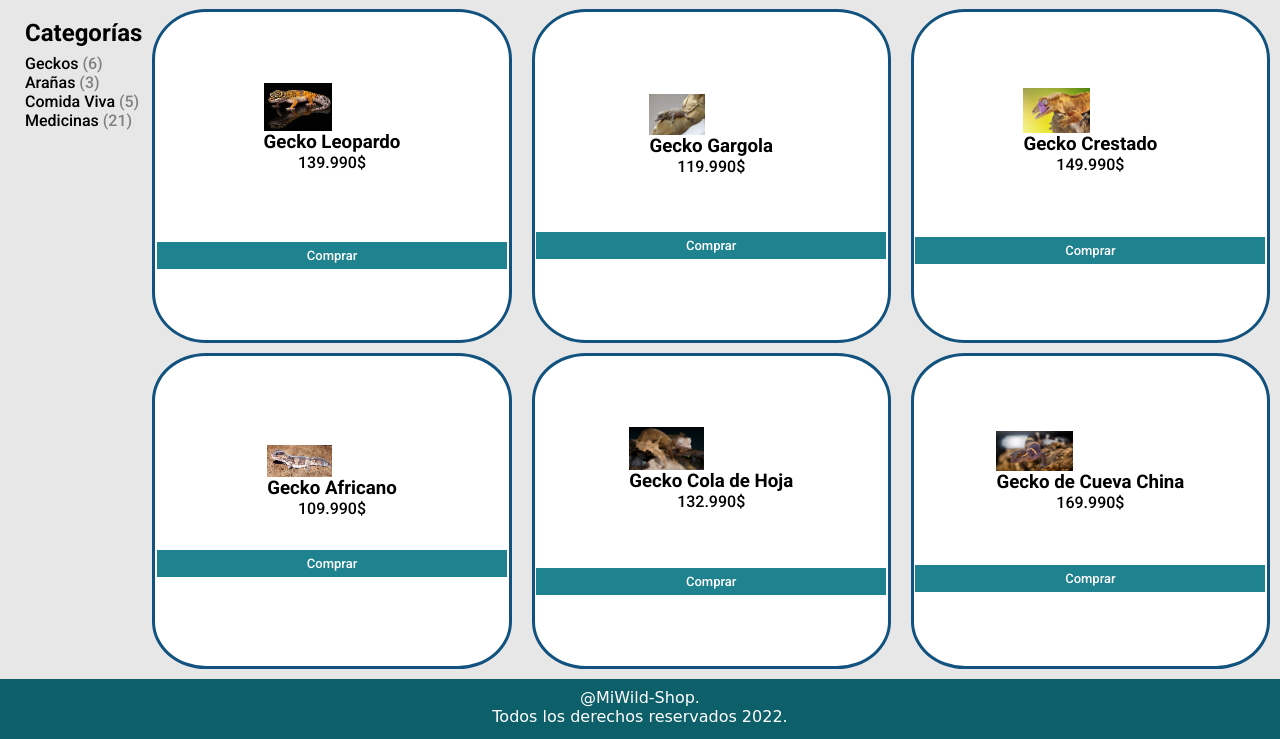
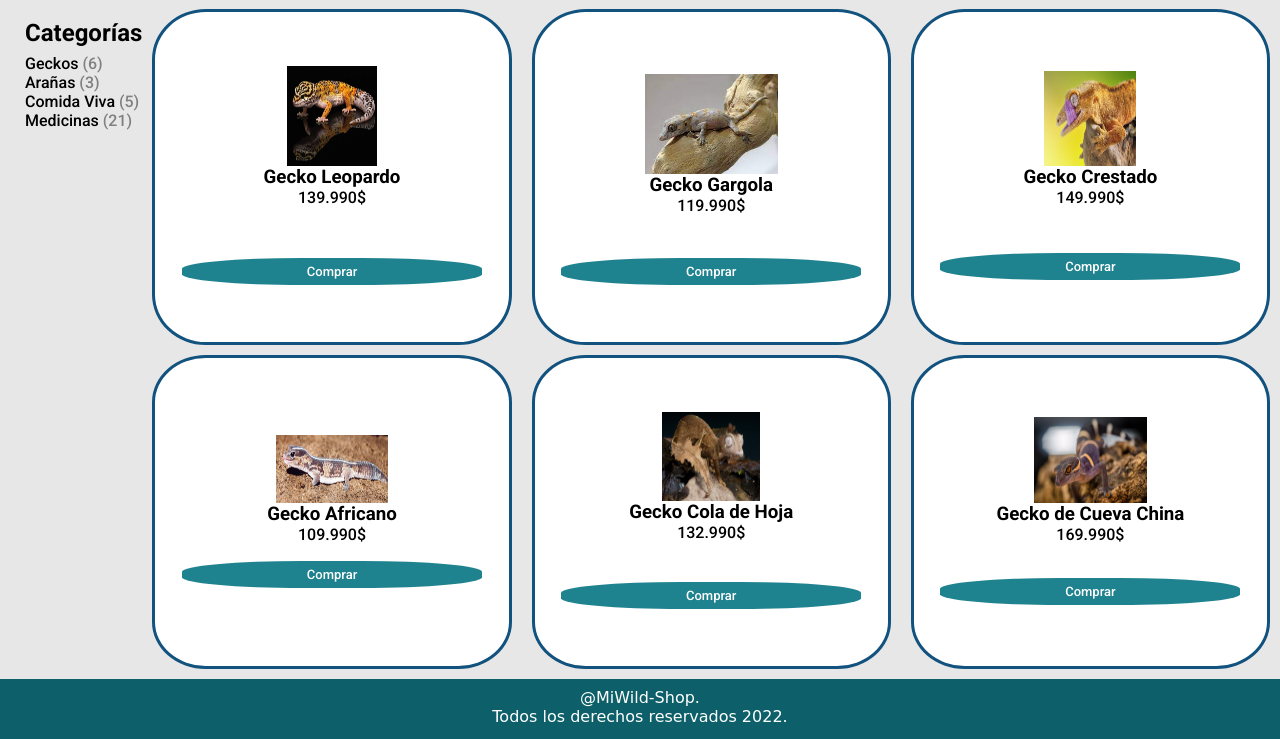
Before and after one commit to NxL22/Desafio-CSS-Grid, a plain HTML site: page index.html in a window 1280 px wide. Shown: the part 61-800 px from the top of the page. Drawn offline with Linux system fonts and the light colour scheme.

Commit message:
arreglado de las imagenes

```diff
--- a/assets/css/style.css
+++ b/assets/css/style.css
@@ -74,12 +74,19 @@ border-radius: 15%;
 }
 
 main .producto img{
+  max-width: 60%;
+  height: 50%;
+  margin-top: 5%;
+}
+
+.imagen, .imagen-gargola{
   display: flex;
-  flex-direction:column;
-  max-width: 50%;
-  height: 30%;
+  flex-direction: column;
+  align-items: center;
+}
 
-
+.imagen-gargola{
+  width: 90%;
 }
 
 main .producto h3, main .producto p {
@@ -93,10 +100,18 @@ main .producto button{
   color: white;
   font-size: small;
   font-family: 'Roboto', Verdana,  Tahoma, sans-serif;
-  width: 350px;
+  width: 300px;
   display: flex;
   justify-content: center;
   height: small;
+  margin-bottom: 3%;
+  border-radius: 40%;
+}
+
+.a-side-menu{
+  display: flex;
+  flex-direction: column;
+  justify-content: space-between;
 }
 
 footer{
--- a/index.html
+++ b/index.html
@@ -20,7 +20,7 @@
   </h2>
 
   <div class="categorias">
-    <div>
+    <div class="a-side-menu">
       <div class="categoria">Geckos <span>(6)</span><div>
       <div class="categoria">Arañas <span>(3)</span></div>
       <div class="categoria">Comida Viva <span>(5)</span></div>
@@ -32,7 +32,7 @@
 
 <main>
 <div class="producto">
-  <div>
+  <div class="imagen">
     <img src="./assets/img/gecko-leopardo.jpg" alt="">
     <h3>
       Gecko Leopardo
@@ -47,7 +47,7 @@
 </div>
 
 <div class="producto">
-  <div>
+  <div class="imagen-gargola">
     <img src="./assets/img/gecko-gargola.jpg" alt="">
     <h3>
       Gecko Gargola
@@ -62,7 +62,7 @@
 </div>
 
 <div class="producto">
-  <div>
+  <div class="imagen">
     <img src="./assets/img/gecko-crestado.jpg" alt="">
     <h3>
       Gecko Crestado
@@ -77,7 +77,7 @@
 </div>
 
 <div class="producto">
-  <div>
+  <div class="imagen">
     <img src="./assets/img/gecko-africano.jpg" alt="">
     <h3>
       Gecko Africano
@@ -92,7 +92,7 @@
 </div>
 
 <div class="producto">
-  <div>
+  <div class="imagen">
     <img src="./assets/img/gecko-cola.jpg" alt="">
     <h3>
       Gecko Cola de Hoja
@@ -107,7 +107,7 @@
 </div>
 
 <div class="producto">
-  <div>
+  <div class="imagen">
     <img src="./assets/img/gecko-chino.jpg" alt="">
     <h3>
       Gecko de Cueva China
```
